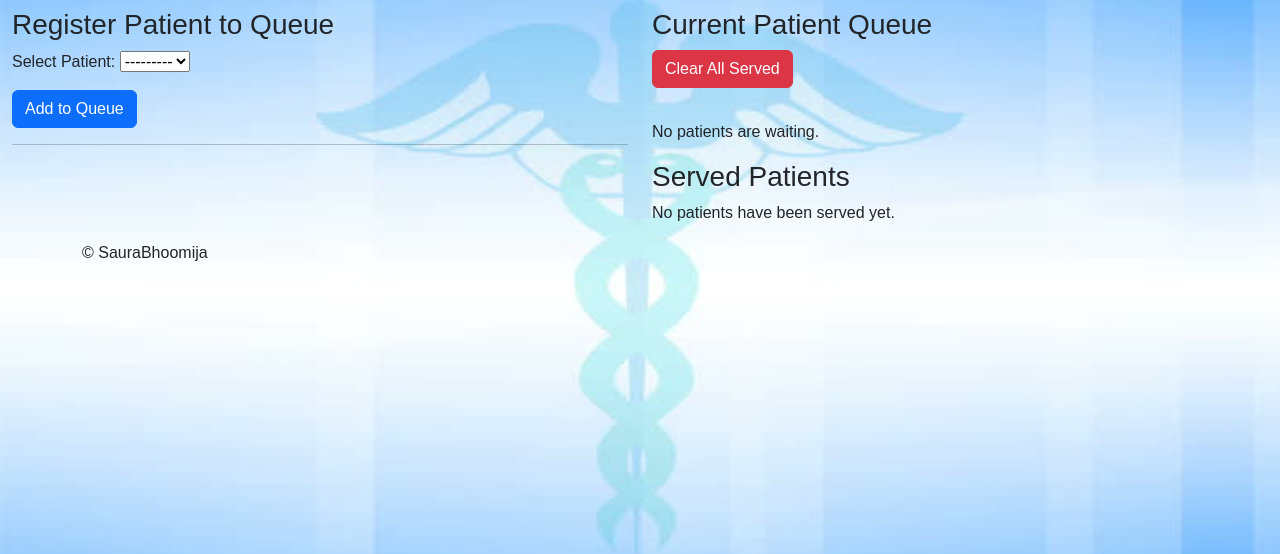
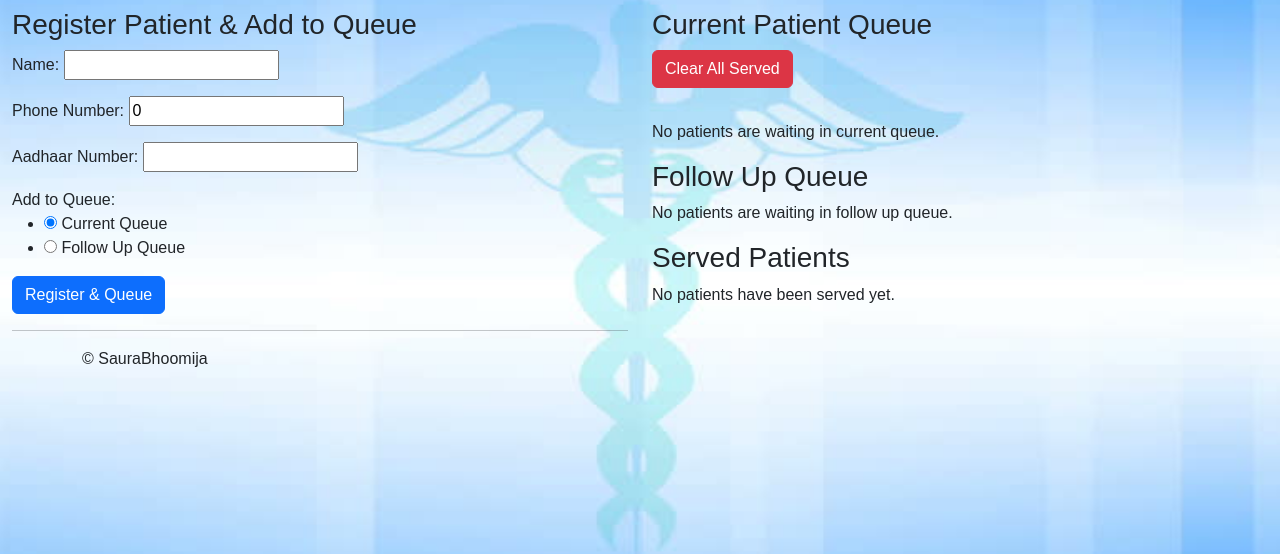
Before and after one commit to gsaurabhg/pharmacyV2, a Django app: page /queue/ in a window 1280 px wide. Shown: the part 62-616 px from the top of the page. Run offline with Django 3.2, Linux system fonts and the light colour scheme; the visitor is signed in with stand-in values (Sample User, id 1); data that the repository does not hold is empty; some libraries are stand-ins or nearby versions.

```diff
--- a/pharmacyapp/forms.py
+++ b/pharmacyapp/forms.py
@@ -18,10 +18,26 @@ class CombinedForm(forms.ModelForm):
 
 
 
+
 class PatientForm(forms.ModelForm):
+    queue_type = forms.ChoiceField(
+        choices=PatientQueueEntry.QUEUE_TYPE_CHOICES,
+        widget=forms.RadioSelect,
+        initial='current',
+        label="Add to Queue"
+    )
+
     class Meta:
         model = PatientDetail
-        fields = ('patientID','patientName', 'patientPhoneNo')
+        fields = ['patientName', 'patientPhoneNo', 'patientAadharNumber']
+
+    def clean_patientAadharNumber(self):
+        aadhar = self.cleaned_data['patientAadharNumber'].upper()
+        # Check if this Aadhaar already exists
+        if PatientDetail.objects.filter(patientAadharNumber=aadhar).exists():
+            # Instead of raising ValidationError, just mark this for view to handle
+            raise forms.ValidationError("Patient detail with this Aadhaar Number already exists.")
+        return aadhar
 
 
 Discount= ((0,0),(5,5),(10,10))
--- a/pharmacyapp/templates/pharmacyapp/patient_queue.html
+++ b/pharmacyapp/templates/pharmacyapp/patient_queue.html
@@ -1,25 +1,75 @@
 {% extends 'pharmacyapp/base.html' %}
 {% load static %}
+
 {% block body_block %}
 <div class="row">
   <div class="col-md-6">
-    <h3>Register Patient to Queue</h3>
+    <h3>Register Patient & Add to Queue</h3>
     <form method="POST">
       {% csrf_token %}
       <div class="mb-3">
-        {{ form.patient.label_tag }}
-        {{ form.patient }}
+        {{ form.patientName.label_tag }} {{ form.patientName }}
       </div>
-      <button type="submit" class="btn btn-primary">Add to Queue</button>
+      <div class="mb-3">
+        {{ form.patientPhoneNo.label_tag }} {{ form.patientPhoneNo }}
+      </div>
+      <div class="mb-3">
+        {{ form.patientAadharNumber.label_tag }} {{ form.patientAadharNumber }}
+      </div>
+      <div class="mb-3">
+        {{ form.queue_type.label_tag }}
+        {{ form.queue_type }}
+      </div>
+      <button type="submit" class="btn btn-primary">Register & Queue</button>
     </form>
+
+    {% if existing_patients %}
+      <hr>
+      <h4>Existing Patients Found with this Aadhaar Number:</h4>
+      <table class="table table-bordered">
+        <thead>
+          <tr>
+            <th>Patient Name</th>
+            <th>Phone Number</th>
+            <th>Aadhaar Number</th>
+            <th>Queue Type</th>
+            <th>Add to Queue</th>
+          </tr>
+        </thead>
+        <tbody>
+          {% for patient in existing_patients %}
+          <tr>
+            <td>{{ patient.patientName }}</td>
+            <td>{{ patient.patientPhoneNo }}</td>
+            <td>{{ patient.patientAadharNumber }}</td>
+            <td>
+              <form method="post" action="{% url 'add_patient_to_queue' %}">
+                {% csrf_token %}
+                <input type="hidden" name="patient_id" value="{{ patient.id }}">
+                <div class="form-check form-check-inline">
+                  <input class="form-check-input" type="radio" name="queue_type_{{ patient.id }}" id="current_{{ patient.id }}" value="current" checked>
+                  <label class="form-check-label" for="current_{{ patient.id }}">Current</label>
+                </div>
+                <div class="form-check form-check-inline">
+                  <input class="form-check-input" type="radio" name="queue_type_{{ patient.id }}" id="followup_{{ patient.id }}" value="followup">
+                  <label class="form-check-label" for="followup_{{ patient.id }}">Follow Up</label>
+                </div>
+            </td>
+            <td>
+                <button type="submit" class="btn btn-primary btn-sm">Add</button>
+              </form>
+            </td>
+          </tr>
+          {% endfor %}
+        </tbody>
+      </table>
+    {% endif %}
+
     <hr />
-
     {% if messages %}
       <ul class="messages">
         {% for msg in messages %}
-        <li{% if msg.tags %} class="{{ msg.tags }}"{% endif %}>
-          {{ msg }}
-        </li>
+          <li{% if msg.tags %} class="{{ msg.tags }}"{% endif %}>{{ msg }}</li>
         {% endfor %}
       </ul>
     {% endif %}
@@ -27,8 +77,6 @@
 
   <div class="col-md-6">
     <h3>Current Patient Queue</h3>
-
-	<!-- Clear All Served Button -->
     <form method="POST" action="{% url 'clear_served_patients' %}">
       {% csrf_token %}
       <button type="submit" class="btn btn-danger mb-3">Clear All Served</button>
@@ -38,13 +86,27 @@
       <ul class="list-group mb-4">
         {% for entry in queue %}
           <li class="list-group-item d-flex justify-content-between align-items-center">
-          {{ forloop.counter }}. {{ entry.patient.patientName }} (Queued at {{ entry.queued_at }})
+            {{ forloop.counter }}. {{ entry.patient.patientName }} (Queued at {{ entry.queued_at|date:"SHORT_DATETIME_FORMAT" }})
             <a href="{% url 'serve_patient' entry.id %}" class="btn btn-warning btn-sm">Mark Served</a>
           </li>
         {% endfor %}
       </ul>
     {% else %}
-      <p>No patients are waiting.</p>
+      <p>No patients are waiting in current queue.</p>
+    {% endif %}
+
+    <h3>Follow Up Queue</h3>
+    {% if followup_queue %}
+      <ul class="list-group mb-4">
+        {% for entry in followup_queue %}
+          <li class="list-group-item d-flex justify-content-between align-items-center">
+            {{ forloop.counter }}. {{ entry.patient.patientName }} (Queued at {{ entry.queued_at|date:"SHORT_DATETIME_FORMAT" }})
+            <a href="{% url 'serve_patient' entry.id %}" class="btn btn-warning btn-sm">Mark Served</a>
+          </li>
+        {% endfor %}
+      </ul>
+    {% else %}
+      <p>No patients are waiting in follow up queue.</p>
     {% endif %}
 
     <h3>Served Patients</h3>
@@ -52,7 +114,7 @@
       <ul class="list-group">
         {% for entry in served %}
           <li class="list-group-item">
-          {{ entry.patient.patientName }} — Served at {{ entry.served_at }}
+            {{ entry.patient.patientName }} — Served at {{ entry.served_at|date:"SHORT_DATETIME_FORMAT" }}
           </li>
         {% endfor %}
       </ul>
--- a/pharmacyapp/urls.py
+++ b/pharmacyapp/urls.py
@@ -28,6 +28,7 @@ urlpatterns = [
     path('send-email/', views.send_email_view, name='send_email'),
     path('load-data/', views.load_data_view, name='load_data'),
     path('queue/', views.patient_queue, name='patient_queue'),
+    path('queue/add/', views.add_patient_to_queue, name='add_patient_to_queue'),
     path('queue/serve/<int:entry_id>/', views.serve_patient, name='serve_patient'),
     path('queue/clear-served/', views.clear_served_patients, name='clear_served_patients'),
 ]
--- a/pharmacyapp/views.py
+++ b/pharmacyapp/views.py
@@ -233,6 +233,9 @@ def patient_details(request):
                 query |= Q(patientID__iexact=patientIDToSearch)
             if patientPhoneNoToSearch:
                 query |= Q(patientPhoneNo__iexact=patientPhoneNoToSearch)
+            if request.POST.get('patientAadharNumber'):
+                aadhaar = request.POST.get('patientAadharNumber').upper()
+                query |= Q(patientAadharNumber__iexact=aadhaar)
             if not query:
                 messages.info(request, "Enter one of the fields")
                 return redirect('patient_details')
@@ -250,6 +253,7 @@ def patient_details(request):
                 return render(request, 'pharmacyapp/patient_details.html', {'form': form})
             patientDetail = form.save(commit=False)
             patientDetail.patientID = f"AMC-{uuid4().hex[:8].upper()}"
+            patientDetail.patientAadharNumber = patientDetail.patientAadharNumber.upper()
             patientDetail.save()
             return redirect('bill_details', pk=patientDetail.pk)
             #####MAKE THE BILL FORM IN 2 FRAMES
@@ -265,43 +269,83 @@ def patient_details(request):
         form = PatientForm()
     return render(request, 'pharmacyapp/patient_details.html', {'form': form})
 
+@login_required
 def patient_queue(request):
-    form = PatientQueueForm(request.POST or None)
-    if request.method == 'POST' and form.is_valid():
-        patient = form.cleaned_data['patient']
+    existing_patients = None
 
-        # Check if the patient is already in queue and not yet served
-        already_in_queue = PatientQueueEntry.objects.filter(patient=patient, is_served=False).exists()
+    if request.method == 'POST':
+        form = PatientForm(request.POST)
+        if form.is_valid():
+            queue_type = form.cleaned_data.get('queue_type', 'current')
 
-        if already_in_queue:
-            messages.warning(request, f"{patient.patientName} is already in the queue.")
+            patient = form.save(commit=False)
+            patient.patientAadharNumber = patient.patientAadharNumber.upper()
+            patient.patientID = f"AMC-{uuid4().hex[:8].upper()}"
+            patient.save()
+
+            PatientQueueEntry.objects.create(patient=patient, queue_type=queue_type)
+            messages.success(request, f"New patient '{patient.patientName}' registered and added to {queue_type} queue.")
+            return redirect('patient_queue')
+
         else:
-            PatientQueueEntry.objects.create(patient=patient)
-            messages.success(request, f"{patient.patientName} added to queue.")
+            if 'patientAadharNumber' in form.errors:
+                aadhar = request.POST.get('patientAadharNumber').upper()
+                existing_patients = PatientDetail.objects.filter(patientAadharNumber=aadhar)
+                messages.info(request, "Patient(s) with this Aadhaar number exist. Please select below or register new.")
 
-        return redirect('patient_queue')
+    else:
+        form = PatientForm()
 
-    queue = PatientQueueEntry.objects.filter(is_served=False)
+    current_queue = PatientQueueEntry.objects.filter(is_served=False, queue_type='current')
+    followup_queue = PatientQueueEntry.objects.filter(is_served=False, queue_type='followup')
     served = PatientQueueEntry.objects.filter(is_served=True)
 
-    context = {
+    return render(request, 'pharmacyapp/patient_queue.html', {
         'form': form,
-        'queue': queue,
+        'queue': current_queue,
+        'followup_queue': followup_queue,
         'served': served,
-    }
-    return render(request, 'pharmacyapp/patient_queue.html', context)
+        'existing_patients': existing_patients,
+    })
 
 
+@login_required
+def add_patient_to_queue(request):
+    if request.method == 'POST':
+        patient_id = request.POST.get('patient_id')
+        queue_type_key = f'queue_type_{patient_id}'
+        queue_type = request.POST.get(queue_type_key, 'current')  # default to current
+
+        try:
+            patient = PatientDetail.objects.get(id=patient_id)
+        except PatientDetail.DoesNotExist:
+            messages.error(request, "Selected patient does not exist.")
+            return redirect('patient_queue')
+
+        already_in_queue = PatientQueueEntry.objects.filter(patient=patient, is_served=False, queue_type=queue_type).exists()
+        if already_in_queue:
+            messages.warning(request, f"{patient.patientName} is already in the {queue_type} queue.")
+        else:
+            PatientQueueEntry.objects.create(patient=patient, queue_type=queue_type)
+            messages.success(request, f"{patient.patientName} added to the {queue_type} queue.")
+
+    return redirect('patient_queue')
+
+
+
+@login_required
 def serve_patient(request, entry_id):
     entry = get_object_or_404(PatientQueueEntry, id=entry_id)
     entry.mark_served()
     messages.success(request, f"{entry.patient.patientName} has been marked as served.")
     return redirect('patient_queue')
 
+@login_required
 def clear_served_patients(request):
     if request.method == 'POST':
         PatientQueueEntry.objects.filter(is_served=True).delete()
-    return redirect('patient_queue')  # update with your queue view name
+        messages.success(request, "Cleared all served patients.")
+    return redirect('patient_queue')
 
 @login_required
 def bill_details(request, pk):
```
Also changed, not shown: pharmacyapp/models.py (+20 -10 lines), pharmacyapp/migrations/0001_initial.py. Lines whose indentation alone changed are shown as unchanged.
